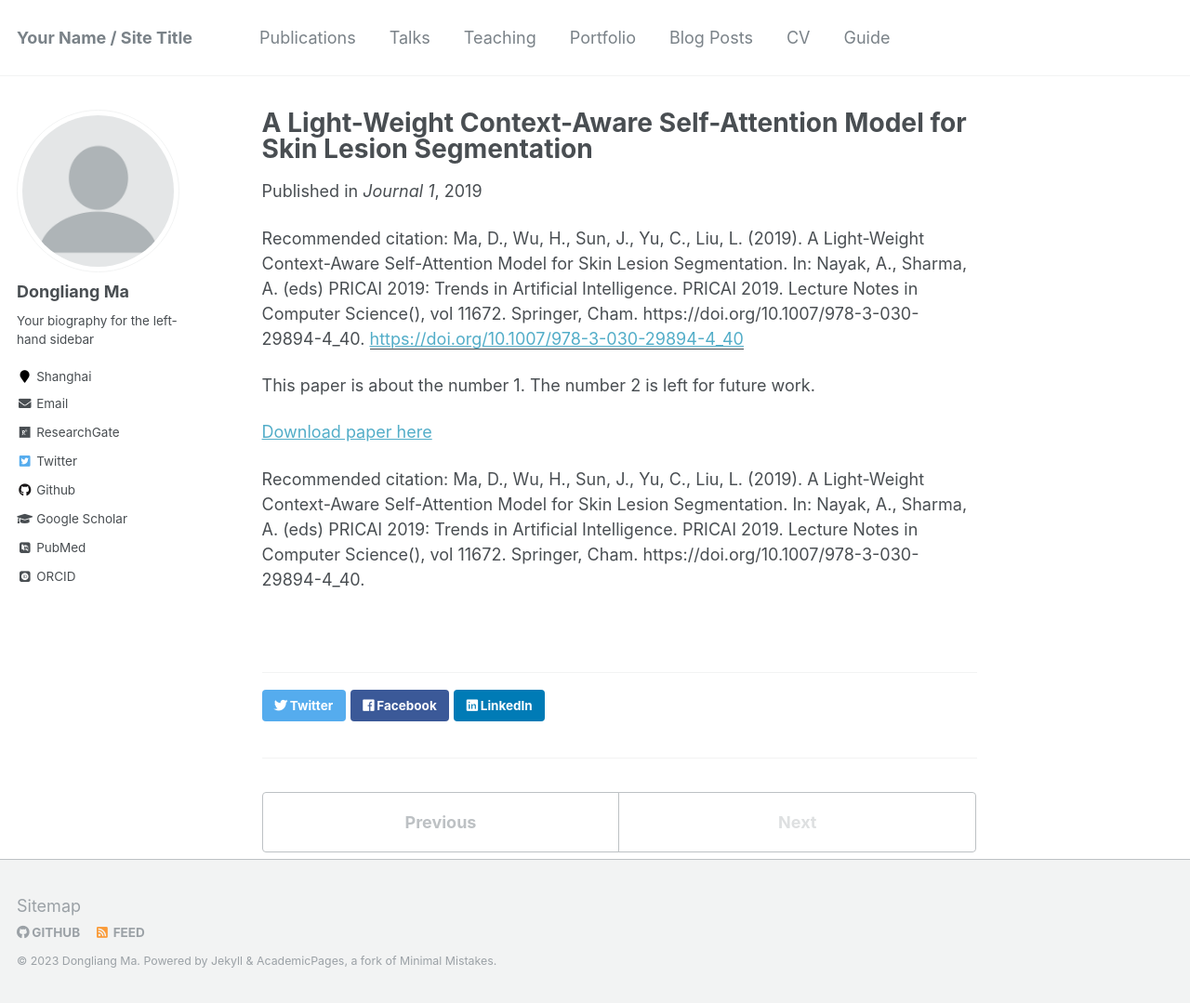
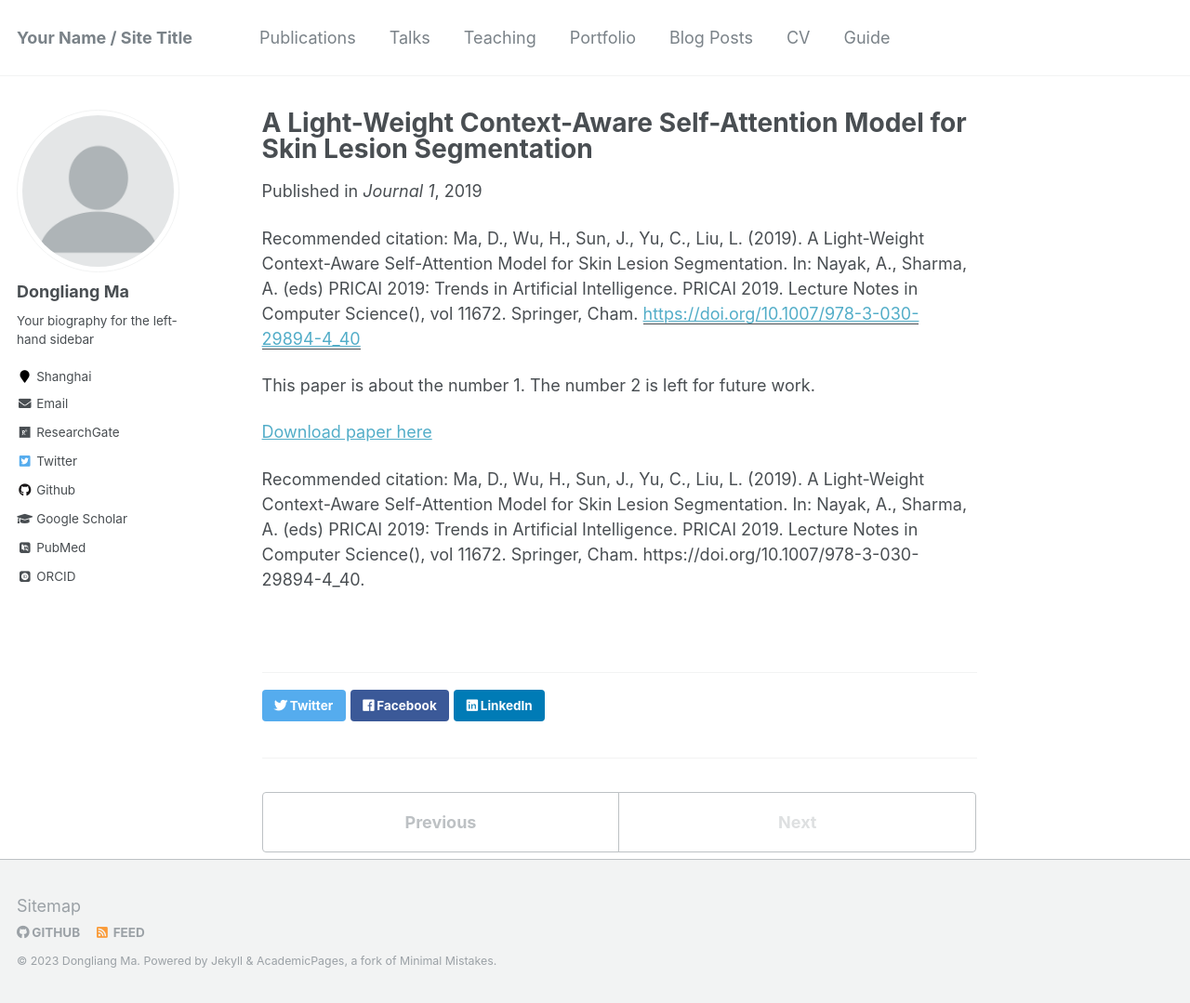
Before and after one commit to Vipermdl/Vipermdl.github.io, a Jekyll site: the page built from _publications/2009-10-01-paper-title-number-1.md, in a window 1280 px wide and 1079 px high. Shown: the whole window at 93% size. Built offline with Jekyll 4.4.1, drawn with Linux system fonts in a browser that asks for light colours; some web fonts are replaced; some of the changed lines change nothing that is shown.

Commit message:
Update 2009-10-01-paper-title-number-1.md

```diff
--- a/_publications/2009-10-01-paper-title-number-1.md
+++ b/_publications/2009-10-01-paper-title-number-1.md
@@ -6,7 +6,7 @@ excerpt: 'Skin Lesion; Light-Weight; ISBI 2017 dataset.'
 date: 2019-08-23
 venue: 'Journal 1'
 paperurl: 'https://doi.org/10.1007/978-3-030-29894-4_40'
-citation: 'Ma, D., Wu, H., Sun, J., Yu, C., Liu, L. (2019). A Light-Weight Context-Aware Self-Attention Model for Skin Lesion Segmentation. In: Nayak, A., Sharma, A. (eds) PRICAI 2019: Trends in Artificial Intelligence. PRICAI 2019. Lecture Notes in Computer Science(), vol 11672. Springer, Cham. https://doi.org/10.1007/978-3-030-29894-4_40.'
+citation: 'Ma, D., Wu, H., Sun, J., Yu, C., Liu, L. (2019). A Light-Weight Context-Aware Self-Attention Model for Skin Lesion Segmentation. In: Nayak, A., Sharma, A. (eds) PRICAI 2019: Trends in Artificial Intelligence. PRICAI 2019. Lecture Notes in Computer Science(), vol 11672. Springer, Cham.'
 ---
 This paper is about the number 1. The number 2 is left for future work.
 
```
